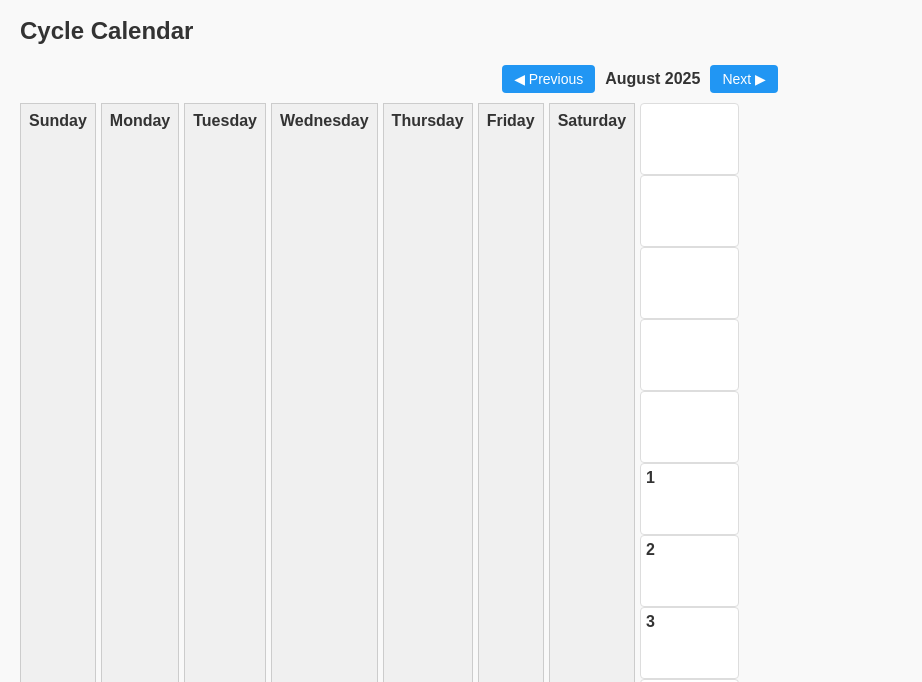
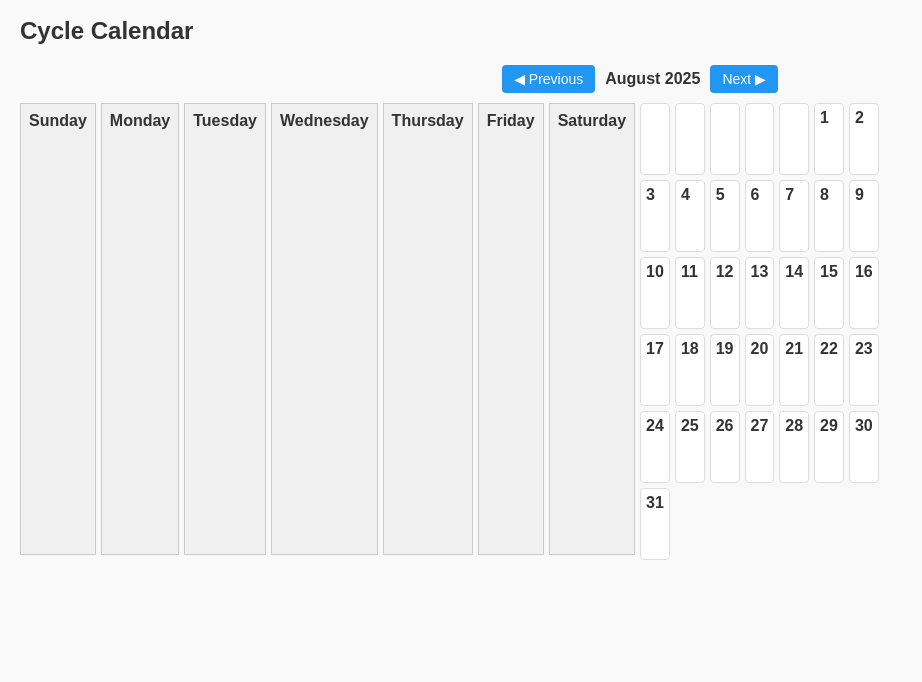
Before and after one commit to GaryB96/Supplement-Tracker, a plain HTML site: page index.html in a window 1280 px wide. Shown: the part 105-787 px from the top of the page, without its empty margins (0-922 px from the left). Drawn offline with Linux system fonts and the light colour scheme.

Commit message:
Update style.css

```diff
--- a/style.css
+++ b/style.css
@@ -142,3 +142,10 @@ form {
   border-radius: 10px;
   opacity: 0.8;
 }
+
+/* Grid just for the day squares */
+.days-grid {
+  display: grid;
+  grid-template-columns: repeat(7, 1fr);
+  gap: 5px;
+}
```
